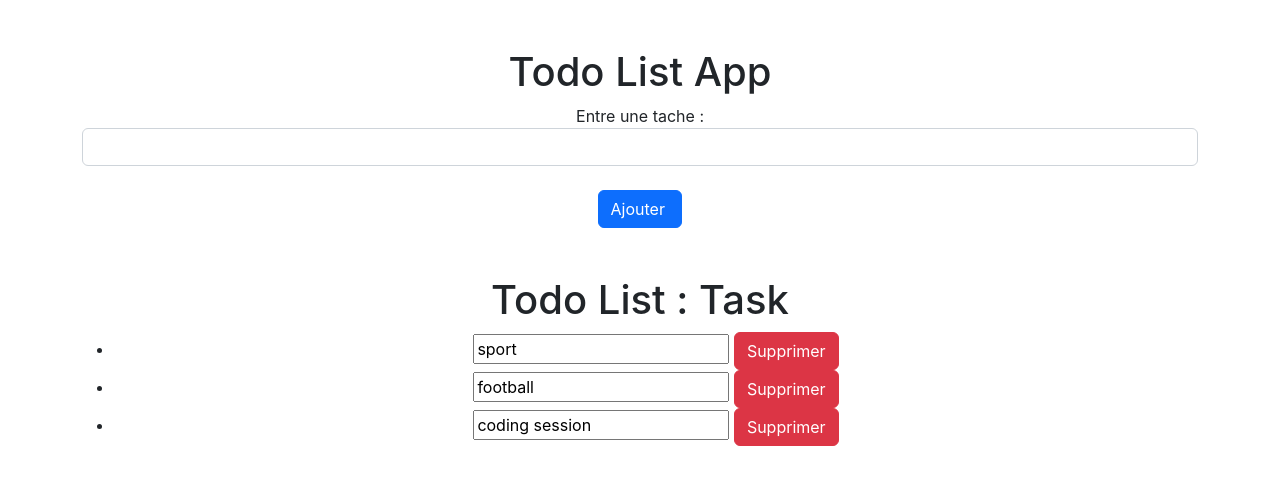
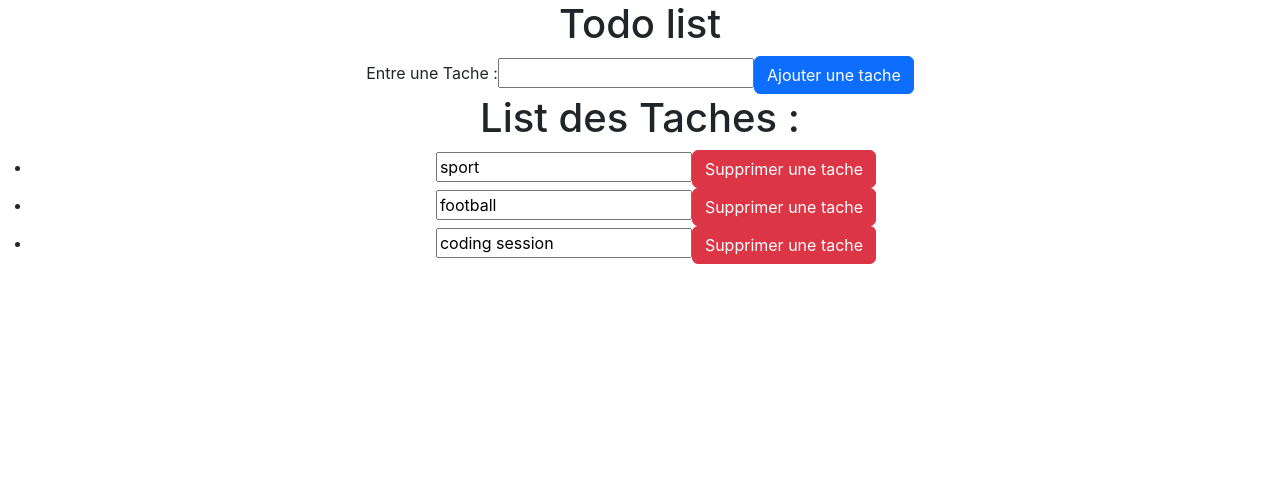
Before and after one commit to yassinbenmansour/TodoList_App-React-js, a React (Create React App) app in the folder todolistapp/: page / in a window 1280 px wide. Shown: the top 484 px of the page. Built offline with nearby package versions, Linux system fonts and the light colour scheme.

Commit message:
structure

```diff
--- a/todolistapp/src/ComponentTodo/Formtask.js
+++ b/todolistapp/src/ComponentTodo/Formtask.js
@@ -1,60 +1,70 @@
 import React, { useState } from 'react'
-import Task from './Task';
+import Task from './Task'
 import {v4 as uuidv4} from 'uuid';
-
 
 
 export default function Formtask() {
 
-    const [tache,setTache] = useState([
+    const [Taches,setTaches] = useState([
         {id:uuidv4(),nom:"sport"},
         {id:uuidv4(),nom:"football"},
         {id:uuidv4(),nom:"coding session"}
-
     ])
 
-    const [ztache , setZtache]= useState('');
+
+    const [Tache , setTache] = useState('');
+
 
     const zidtache = () => {
-        let ntaches = [...tache];
-        let ntache = {} ;
 
-        ntache.id = uuidv4();
-        ntache.nom = ztache ;
-        ntaches.push(ntache);
+             //GA3 element affecter l Nelements
+            let Nelements = [...Taches];
 
-        setTache(ntaches);
-        setZtache("");
-    }
+            let Nelement = {};
+
+
+            //line  Nelement sous form d'obje  {id:uuidv4(),nom:"chi haja"},
+
+            Nelement.id = uuidv4();
+            Nelement.nom = Tache;
+
+
+            // zadt objet element f nelemnts li hiya array
+            Nelements.push(Nelement);
+
+
+            setTaches(Nelements);
+
+            setTache("");
+
+        }
+
+  return (
+    <div>
+
+        <h1>Todo list</h1>
+        <form>
+            <label>Entre une Tache :</label>
+            <input type="text" onChange={(el) => {setTache(el.target.value)}} />
+
+            <input type="button" value="Ajouter une tache" className='btn btn-primary' onClick={zidtache} />
+        </form>
+
+
+        <h1>List des Taches :</h1>
+
+        <ul>
+
+            {
+                Taches.map((e) => {
+                    return <li key={e.id}>       <Task txt={e.nom} /></li>
+                })
+            }
+        </ul>
 
 
 
 
-  return (
-    <div>
-
-        <div className="container mt-5 ">
-
-        <h1>Todo List App</h1>
-        <form>
-        Entre une tache :
-        <input type="text" className='form-control '  onChange={(e)=>{setZtache(e.target.value)}} />
-        <br />
-        <input type="button" onClick={zidtache} className='btn btn-primary ' value="Ajouter " />
-        </form>
-        <br />
-        <br />
-        <h1>Todo List : Task</h1>
-
-        <ul>
-            {
-                tache.map((t) => {
-                    return <li key={t.id}> <Task  txt={t.nom}/></li>
-                })
-            }
-        </ul>
-        </div>
-
     </div>
   )
 }
--- a/todolistapp/src/ComponentTodo/Task.js
+++ b/todolistapp/src/ComponentTodo/Task.js
@@ -1,16 +1,11 @@
 import React from 'react'
-
-
 
 
 export default function Task({txt}) {
   return (
-    <div >
-        <div>
-
-              <input type="text" value={txt} readOnly/> <input type="button" className='btn btn-danger' value="Supprimer" />
-
-        </div>
+    <div>
+       <input type="text" value={txt}  readOnly/>
+        <input type="button" value="Supprimer une tache" className='btn btn-danger' />
     </div>
   )
 }
--- /dev/null
+++ b/todolistapp/~/Library/Microsoft/PowerAppsCli/usersettings.json
@@ -0,0 +1 @@
+{"uniqueId":"272ce5bd-589f-48cf-9db7-fdcab059deb5","settingVersion":"1.0","telemetryEnabled":true}
```
